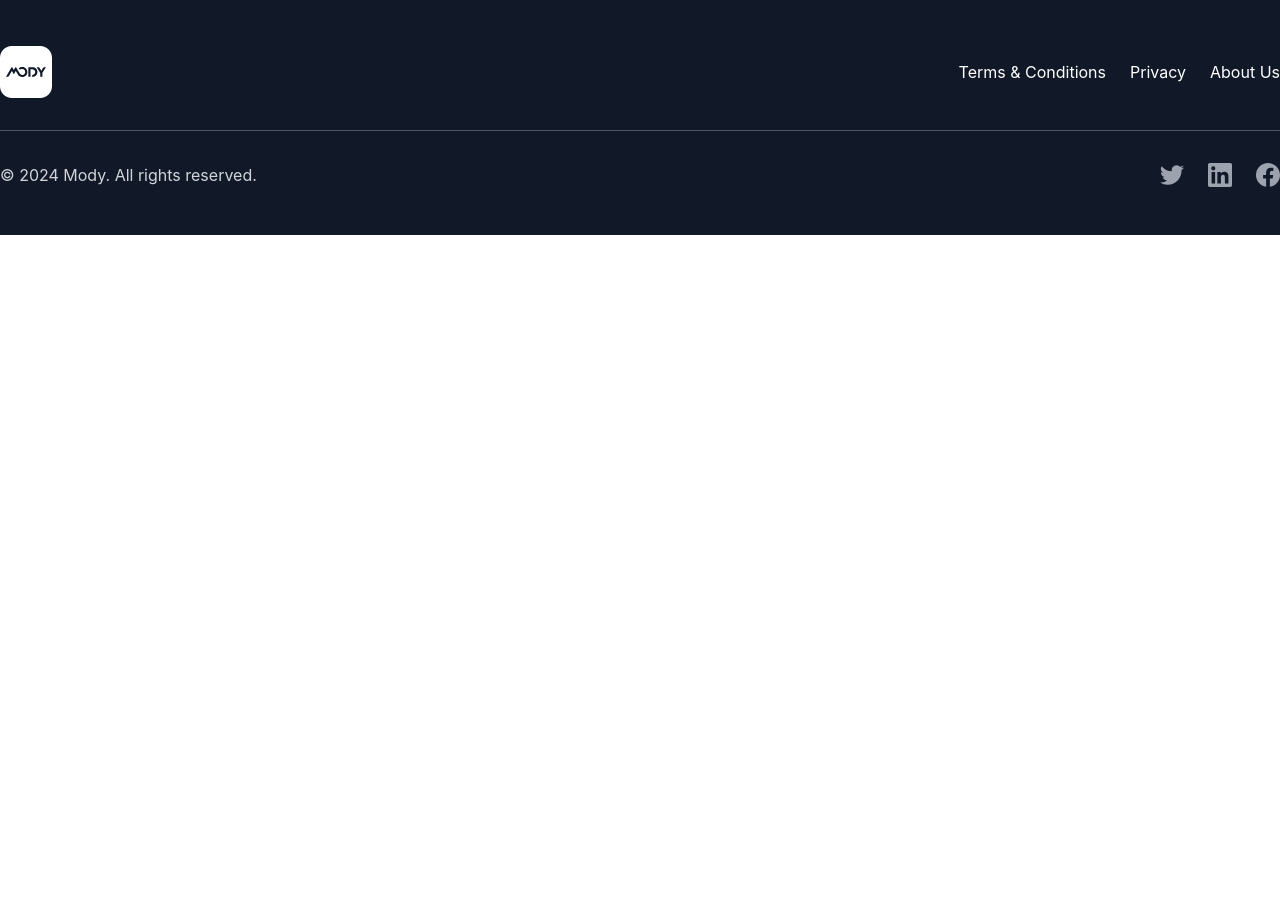
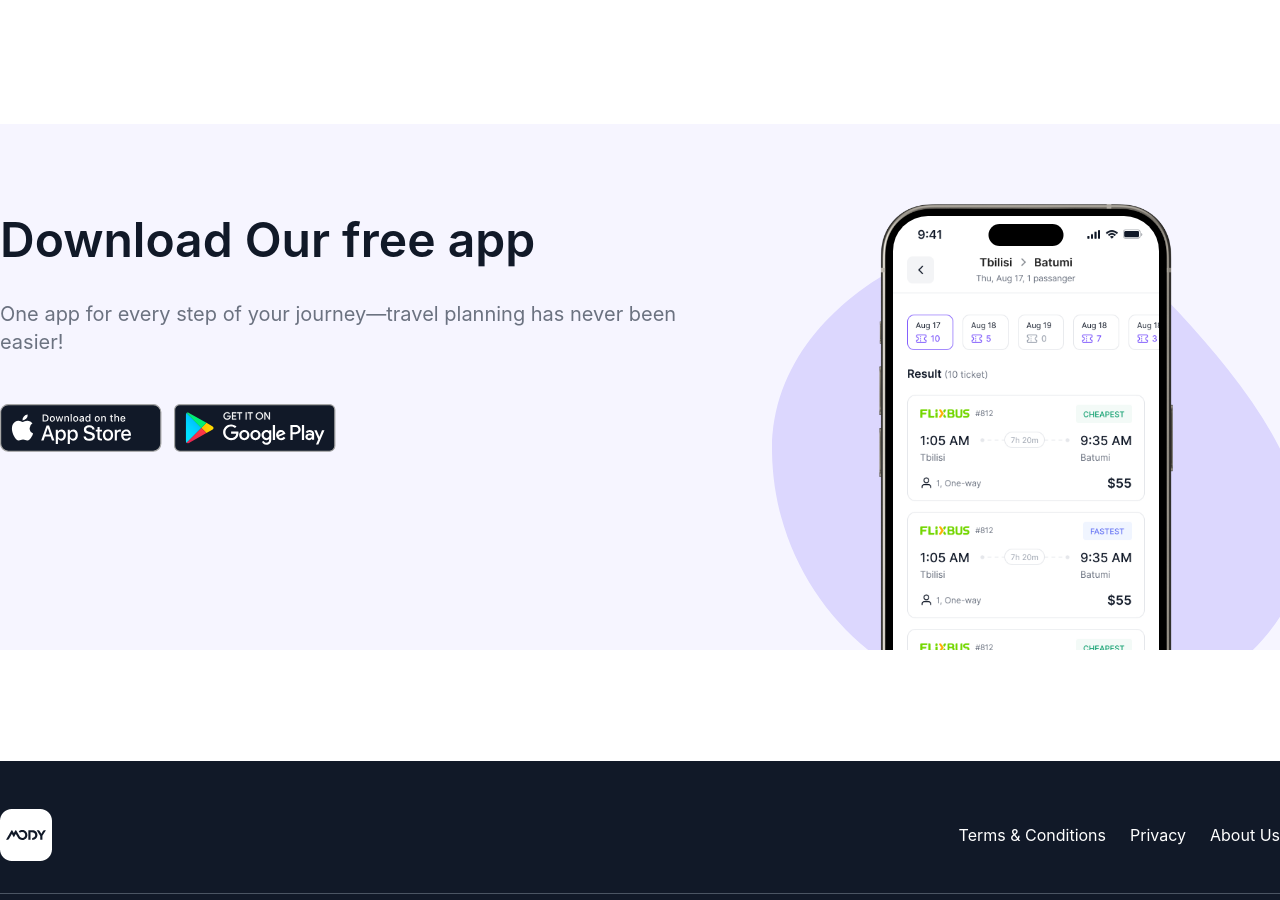
Before and after one commit to tazo-taz/mody-web, a React (Create React App) app: page /tickets/bus in a window 1280 px wide. Shown: the part 1007-1907 px from the top of the page. Before the commit the page ends 1242 px from the top, so only its background shows below. Built offline with nearby package versions, Linux system fonts and the light colour scheme; no server answers.

Commit message:
finish /tickets/bus without responsive

```diff
--- a/src/assets/images/index.ts
+++ b/src/assets/images/index.ts
@@ -2,6 +2,12 @@
 import tbilisiImg from "./popular-destinations/tbilisi.png"
 import kutaisiImg from "./popular-destinations/kutaisi.jpg"
 
+import searchTicketsMobileImg from "./search-tickets-mobile.png"
+import iphoneLayoutImg from "./iphone-layout.png"
+
 export const batumiScr = batumiImg;
 export const tbilisiScr = tbilisiImg;
 export const kutaisiScr = kutaisiImg;
+
+export const searchTicketsMobileScr = searchTicketsMobileImg;
+export const iphoneLayoutScr = iphoneLayoutImg;
--- /dev/null
+++ b/src/assets/images/svgs/blob.tsx
@@ -0,0 +1,16 @@
+const BlobSvg = () => (
+  <svg
+    xmlns="http://www.w3.org/2000/svg"
+    width={532}
+    height={416}
+    fill="none"
+  >
+    <path
+      fill="#DCD7FE"
+      fillRule="evenodd"
+      d="M182.034 461.691C74.99 428.768 1.323 329.846.012 217.408c-1.17-100.405 82.182-174.167 176.765-206.68 83.293-28.634 169.55 2.188 229.366 67.068 78.77 85.44 165.2 196.849 106.559 297.301-63.699 109.115-210.254 123.63-330.668 86.594Z"
+      clipRule="evenodd"
+    />
+  </svg>
+)
+export default BlobSvg
--- a/src/assets/language/index.ts
+++ b/src/assets/language/index.ts
@@ -485,6 +485,10 @@
         en: "Popular Destinations",
         ge: "პოპულარული ადგილები"
     },
+    Download_Our_free_app: {
+        en: "Download Our free app",
+        ge: "ჩამოტვირთეთ ჩვენი უფასო აპლიკაცია"
+    },
 }
 
 export const getLanguageItem = (item: keyof typeof languageData) => {
--- /dev/null
+++ b/src/components/download-app.tsx
@@ -0,0 +1,28 @@
+import React from 'react'
+import useLanguage from '../stores/useLanguage'
+import AppStore from './app-store'
+import GooglePlay from './google-play'
+import SearchTicketsInIphone from './search-tickets-in-iphone'
+
+export default function DownloadApp() {
+  const { getItem } = useLanguage()
+  return (
+    <div className='bg-[#F6F5FF] mt-[126px] mb-[111px]'>
+      <div className='container mx-auto'>
+        <div className='pt-20 flex gap-[60px]'>
+          <div>
+            <h1 className='text-[48px] font-semibold'>{getItem("Download_Our_free_app")}</h1>
+            <p className='text-xl text-[#6B7280] mt-6'>{getItem("One_app_for_every_step_of_your_journey_travel_planning_has_never_been_easier")}</p>
+
+            <div className='flex gap-3 mt-12'>
+              <AppStore />
+              <GooglePlay />
+            </div>
+          </div>
+
+          <SearchTicketsInIphone />
+        </div>
+      </div>
+    </div>
+  )
+}
--- /dev/null
+++ b/src/components/search-tickets-in-iphone.tsx
@@ -0,0 +1,16 @@
+import React from 'react'
+import BlobSvg from '../assets/images/svgs/blob'
+import { iphoneLayoutScr, searchTicketsMobileScr } from '../assets/images'
+
+export default function SearchTicketsInIphone() {
+  return (
+    <div className='relative pt-[30px] overflow-hidden'>
+      <BlobSvg />
+
+      <img src={iphoneLayoutScr} alt='iphone-layout' className='w-[294px] absolute top-0 left-1/2 -translate-x-1/2' />
+      <img src={searchTicketsMobileScr} alt='tickets search' className='w-[266px] absolute top-[12px] left-1/2 -translate-x-1/2 rounded-[35px]' />
+
+      <div className='absolute w-[75px] h-[22px] bg-black rounded-[32px] top-5 left-1/2 -translate-x-1/2' />
+    </div>
+  )
+}
--- a/src/pages/tickets/bus/index.tsx
+++ b/src/pages/tickets/bus/index.tsx
@@ -3,6 +3,7 @@
 import Title from '../../../components/title'
 import useLanguage from '../../../stores/useLanguage'
 import PopularDestinations from '../../../components/ticket/popular-destinations'
+import DownloadApp from '../../../components/download-app'
 
 export default function BusTicketsPage() {
     const { getItem } = useLanguage()
@@ -13,6 +14,7 @@
                 <Title>{getItem("Popular_Destinations")}</Title>
                 <PopularDestinations />
             </div>
+            <DownloadApp />
         </div>
     )
 }
```
Also changed, not shown: src/assets/images/iphone-layout.png (added), src/assets/images/search-tickets-mobile.png (added).
